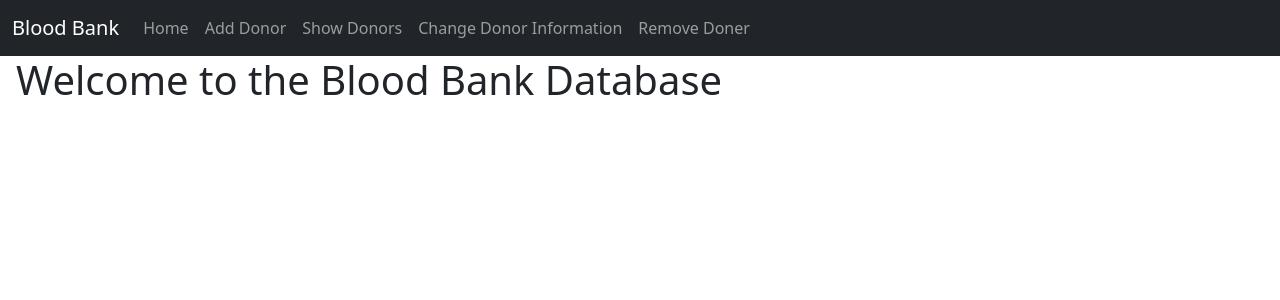
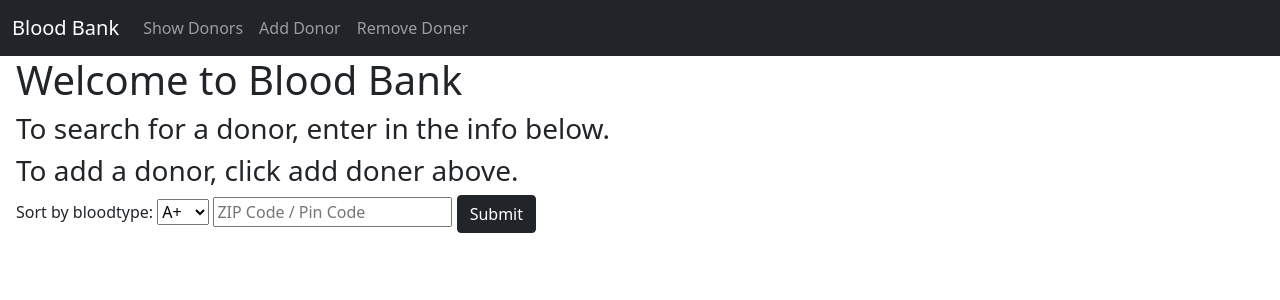
Before and after one commit to ywanika/addressBook, a Flask app: page / in a window 1280 px wide. Shown: the top 300 px of the page. Run offline with Flask 2, Linux system fonts and the light colour scheme; some libraries are stand-ins or nearby versions.

Commit message:
continued development

```diff
--- a/app.py
+++ b/app.py
@@ -1,6 +1,7 @@
 from flask import Flask, render_template, redirect, request, flash, session
 from flask_pymongo import PyMongo
 import os
+import re
 
 app = Flask (__name__)
 app.config["SECRET_KEY"] = "jjjj"
@@ -13,42 +14,49 @@ else:
 
 mongo = PyMongo(app)
 
-@app.route("/")
-def index():
-    return render_template("index.html")
+regex = '^(\w|\.|\_|\-)+[@](\w|\_|\-|\.)+[.]\w{2,3}$' #for sever-side validation of email
 
 @app.route("/add", methods= ["GET", "POST"])
 def add():
     if request.method == "GET":
         return render_template ("add.html")
     else:
-        f_name = request.form ["f_name"]
-        l_name = request.form ["l_name"]
+        name = request.form ["name"]
         phone = request.form ["phone"]
+        zipcode = request.form ["zipcode"]
         bloodType = request.form ["bloodType"]
-        dob = request.form ["dob"]
-        person = {"f_name":f_name, "l_name": l_name, "phone": phone, "bloodType": bloodType, "dob": dob,}
-        print (person)
+        email = request.form ["email"]
+        if (phone == "" or zipcode == ""):
+            flash("Please fill in all fields", "danger")
+            return redirect ("/add")
+        elif not (re.search(regex, email)):
+            flash("Please enter valid email", "danger")
+            return redirect ("/add")
+        person = {"name":name, "phone": phone, "zipcode": zipcode, "bloodType": bloodType, "email": email}
+        #print (person)
         mongo.db.newrecords.insert_one(person)
         flash("Added! Thank you!", "success")
         return redirect ("/")
 
-@app.route("/showData", methods= ["GET", "POST"])
+@app.route("/", methods= ["GET", "POST"])
 def showData():
     if request.method == "GET":
-        persons = mongo.db.newrecords.aggregate([{ "$sample": { "size": 10 } }])
+        return render_template ("showData.html", people={})
+    else:
+        bloodType = request.form ["bloodType"]
+        zipcode = request.form ["zipcode"]
+        name = ""
+        #persons = mongo.db.newrecords.find({"bloodType":bloodType, "zipcode": zipcode})
+        persons = mongo.db.newrecords.aggregate([ {"$match":{"bloodType":bloodType, "zipcode": zipcode}}, {"$sample":{ "size": 10 }} ])
+        print(persons)
         people =  {}
         for person in persons:
-            people [person["f_name"]] = [person["f_name"], person["l_name"], person["phone"], person["dob"], person["bloodType"]]
-            print (person, people)
-        return render_template ("showData.html", people = people)
-    else:
-        bloodType = request.form ["bloodType"]
-        persons = mongo.db.newrecords.find({"bloodType":bloodType})
-        people =  {}
-        for person in persons:
-            people [person["f_name"]] = [person["f_name"], person["l_name"], person["phone"], person["dob"], person["bloodType"]]
-            print (person, people)
+            if "name" in person:
+                name = person["name"]
+            people [person["_id"]] = [name, person["phone"], person["zipcode"], person["bloodType"]]
+            #print (person, people)"""
+        if people == {}:
+            flash("No applicable donors near you ", "warning")
         return render_template ("showData.html", people = people)
 
 @app.route("/changeData", methods= ["GET", "POST"])
@@ -61,7 +69,7 @@ def changeData():
         dob = request.form ["dob"]
         phone = request.form ["phone"]
         person = mongo.db.newrecords.find_one({"f_name":f_name, "l_name":l_name, "dob":dob,})
-        print (person)
+        #print (person)
         if person != None:
             mongo.db.newrecords.update_one({"f_name":f_name, "l_name":l_name, "dob":dob}, {"$set":{"phone":phone}})
             flash("Updated!", "success")
@@ -78,7 +86,7 @@ def deleteUser():
         l_name = request.form ["l_name"]
         dob = request.form ["dob"]
         person = mongo.db.newrecords.find_one({"f_name":f_name, "l_name":l_name, "dob":dob,})
-        print (person)
+        #print (person)
         if person != None:
             mongo.db.newrecords.delete_one({"f_name":f_name, "l_name":l_name, "dob":dob})
             flash( f_name+" removed !", "success")
@@ -86,5 +94,18 @@ def deleteUser():
         flash("didn't work", "warning")
         return redirect ("/deleteUser")
 
+@app.route("/autoAddData")
+def autoAddData():
+    for x in range (10):
+        person = {"name":"TEST", "phone": "1234", "zipcode": "0000", "bloodType": "A+"}
+        #print (person)
+        mongo.db.newrecords.insert_one(person)
+    flash("Added! Thank you!", "success")
+    return redirect ("/")
+
+
 if __name__ == "__main__":
-    app.run()
+    app.run(debug=True)
+
+
+"""geotagging, enter in zipcode, all they see is phone + psuedo-name, check nearest zip codes to fill in 10, search again to get 10, up to 3 sarch agains, after have to wait 10 min, OTP (verification) to register & remove, email for identifier, senf proof of registration to email - sendgrid, info icon, one blood type can donate to others"""
--- a/templates/base.html
+++ b/templates/base.html
@@ -14,25 +14,18 @@
 
   <nav class="navbar navbar-expand-lg navbar-dark bg-dark">
     <div class="container-fluid">
-      <a class="navbar-brand" href="#">Blood Bank</a>
+      <a class="navbar-brand" href="/">Blood Bank</a>
       <button class="navbar-toggler" type="button" data-bs-toggle="collapse" data-bs-target="#navbarSupportedContent"
         aria-controls="navbarSupportedContent" aria-expanded="false" aria-label="Toggle navigation">
         <span class="navbar-toggler-icon"></span>
       </button>
       <div class="collapse navbar-collapse" id="navbarSupportedContent">
         <ul class="navbar-nav me-auto mb-2 mb-lg-0">
-
           <li class="nav-item">
-            <a class="nav-link" aria-current="page" href="/">Home</a>
+            <a class="nav-link" aria-current="page" href="/">Show Donors</a>
           </li>
           <li class="nav-item">
             <a class="nav-link" aria-current="page" href="/add">Add Donor</a>
-          </li>
-          <li class="nav-item">
-            <a class="nav-link" aria-current="page" href="/showData">Show Donors</a>
-          </li>
-          <li class="nav-item">
-            <a class="nav-link" aria-current="page" href="/changeData">Change Donor Information</a>
           </li>
           <li class="nav-item">
             <a class="nav-link" aria-current="page" href="/deleteUser">Remove Doner</a>
--- a/templates/showData.html
+++ b/templates/showData.html
@@ -5,6 +5,26 @@ index
 {% endblock %}
 
 {% block main %}
+
+{% with messages = get_flashed_messages(with_categories=true) %}
+{% if messages %}
+    <ul class=flashes>
+    {% for category, message in messages %}
+    <div class="alert alert-{{category}} alert-dismissible fade show" role="alert">
+        {{message}}
+        </div>
+    {% endfor %}
+    </ul>
+{% endif %}
+{% endwith %}
+
+{% if people == {}%}
+<h1>Welcome to Blood Bank</h1>
+<h3>To search for a donor, enter in the info below.</h3>
+<h3>To add a donor, click add doner above.</h3>
+{% endif %}
+
+
 <form method="POST">
     <label>Sort by bloodtype:</label>
     <select name="bloodType">
@@ -17,15 +37,16 @@ index
         <option value="O+">O+</option>
         <option value="O-">O-</option>
     </select>
+    <input type="text" name="zipcode" placeholder="ZIP Code / Pin Code">
     <input type="submit" class="btn btn-dark">
 </form>
 
 {% for x in people %}
     <div class="card bg-warning" style="width: 18rem;">
         <div class="card-body">
-            <h5 class="card-title">{{people[x][1]}},{{people[x][0]}}</h5>
-            <p class="card-text">Date of Birth: {{people[x][3]}} <br> Phone Number: {{people[x][2]}} </p>
-            <p class="card-text">Blood Type: {{people[x][4]}} </p>
+            <h5 class="card-title">{{people[x][0]}}</h5>
+            <p class="card-title">Phone Number: {{people[x][1]}} </p>
+            <p class="card-text">ZIP / Pin: {{people[x][2]}} <br> Blood Type: {{people[x][3]}} </p>
         </div>
     </div>
 {%  endfor %}
```
Also changed, not shown: templates/add.html (+18 -6 lines).
